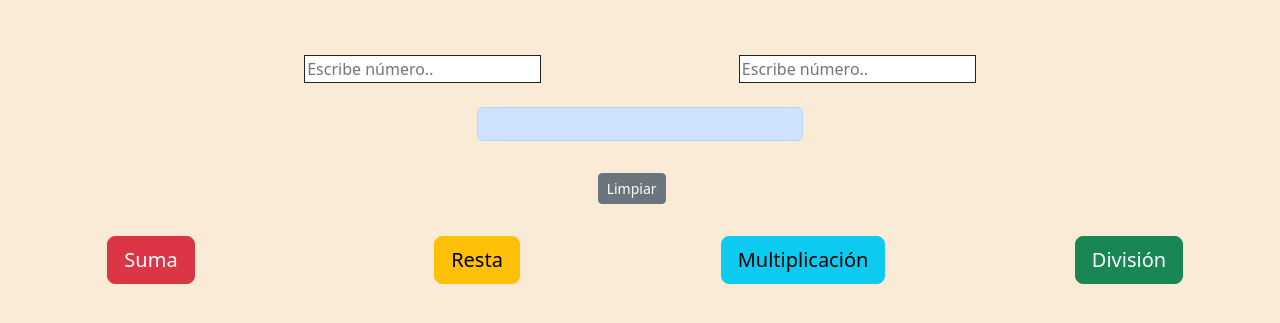
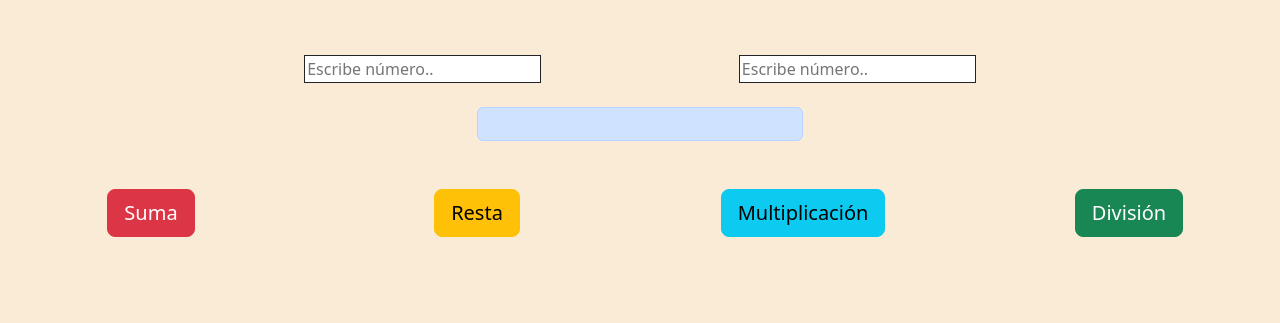
Before and after one commit to ArturoCarmona/Practica01, a plain HTML site: page index.html in a window 1280 px wide. Shown: the part 121-444 px from the top of the page. Drawn offline with Linux system fonts and the light colour scheme.

Commit message:
fix: arreglando error de sintaxis

```diff
--- a/index.html
+++ b/index.html
@@ -37,12 +37,6 @@
               </div>
         </div>
 
-        <!-- Limpiar valores -->
-        <div class="row justify-content-center my-3">
-            <div class="col-1">
-                <button onclick="limpiar();" class="btn btn-secondary btn-sm">Limpiar</button>
-            </div>
-        </div>
         <!-- Botones de operaciones -->
         <div class="row justify-content-center">
             <div class="col-sm-3 col-xs-12 text-center my-3">
--- a/script.js
+++ b/script.js
@@ -1,8 +1,3 @@
-//++++++++++++ Boton limpiar +++++++++++
-function limpiar(){
-    document.getElementById("calculadora").reset();
-}
-
 //++++++++++++ Operacion suma +++++++++++
 
 // Se obtienen la respuesta del boton Suma
```
